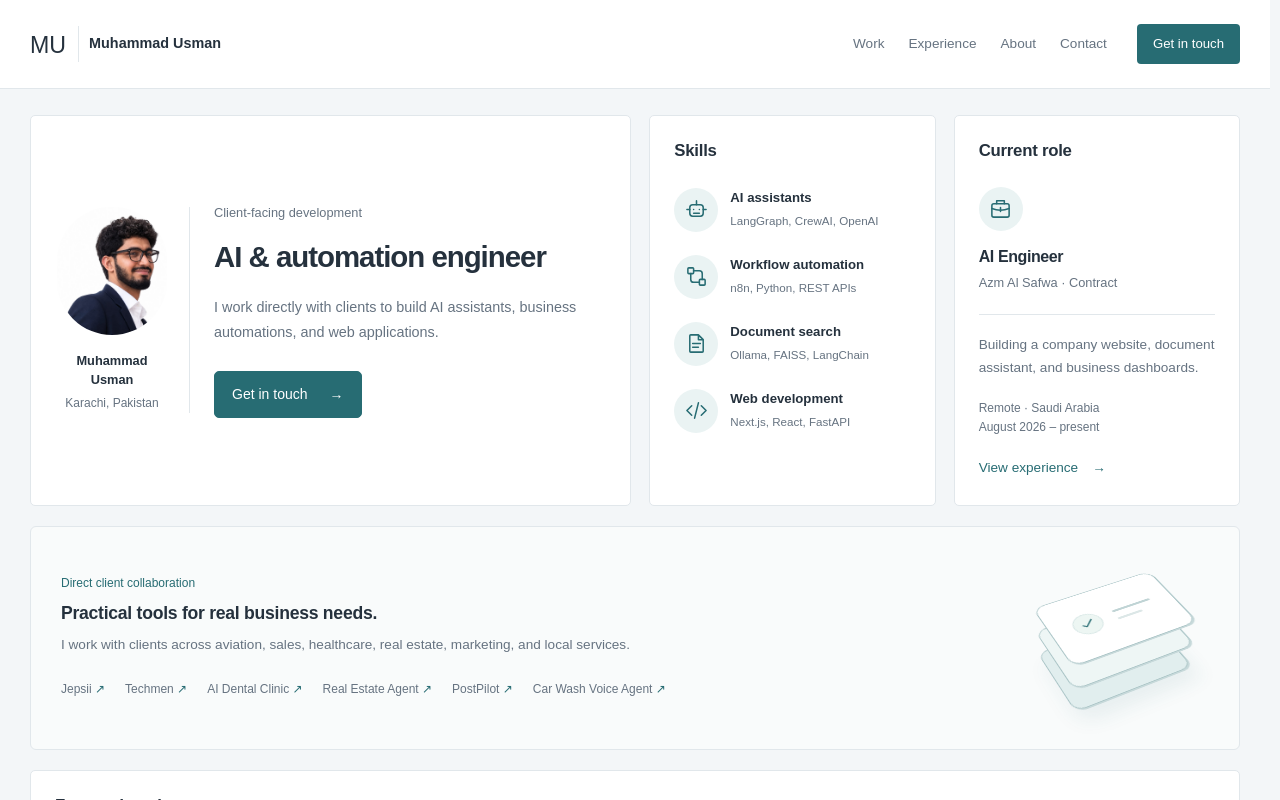
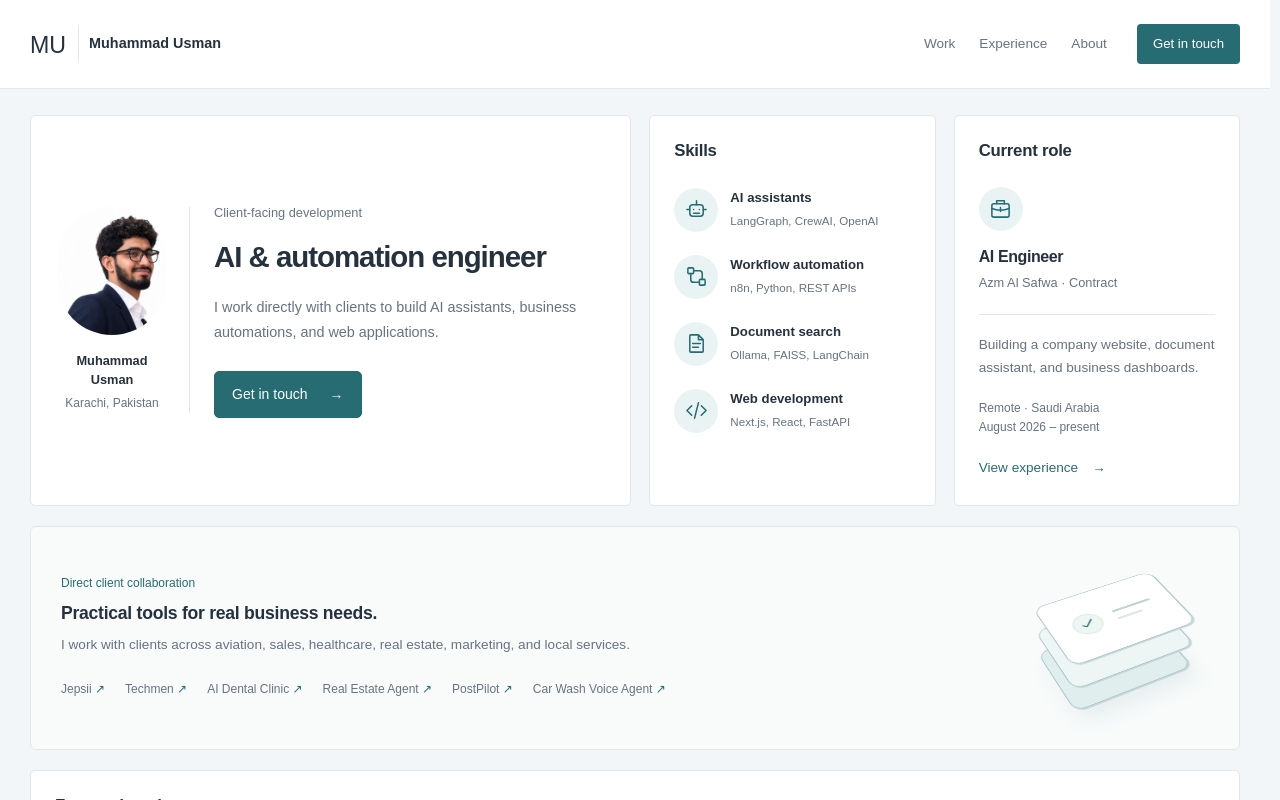
Before and after one commit to MuhammadUsmanGulzar/muhammadusman-portfolio, a Next.js app: page / in a window 1280 px wide. Built offline with nearby package versions, Linux system fonts and the light colour scheme.

Commit message:
Remove Contact link from Navbar and Sidebar components

```diff
--- a/src/components/Navbar.js
+++ b/src/components/Navbar.js
@@ -13,7 +13,6 @@ export default function Navbar() {
         <Link href="/portfolio" className={pathname === '/portfolio' ? 'active' : ''}>Work</Link>
         <Link href="/resume" className={pathname === '/resume' ? 'active' : ''}>Experience</Link>
         <Link href="/about" className={pathname === '/about' ? 'active' : ''}>About</Link>
-        <Link href="/contact" className={pathname === '/contact' ? 'active' : ''}>Contact</Link>
       </nav>
     </header>
   );
--- a/src/components/Sidebar.js
+++ b/src/components/Sidebar.js
@@ -3,7 +3,7 @@
 import { useEffect, useState } from 'react';
 import { usePathname } from 'next/navigation';
 
-const links = [['Work', 'work'], ['Experience', 'experience'], ['About', 'about'], ['Contact', 'contact']];
+const links = [['Work', 'work'], ['Experience', 'experience'], ['About', 'about']];
 
 export default function Sidebar() {
   const pathname = usePathname();
```
